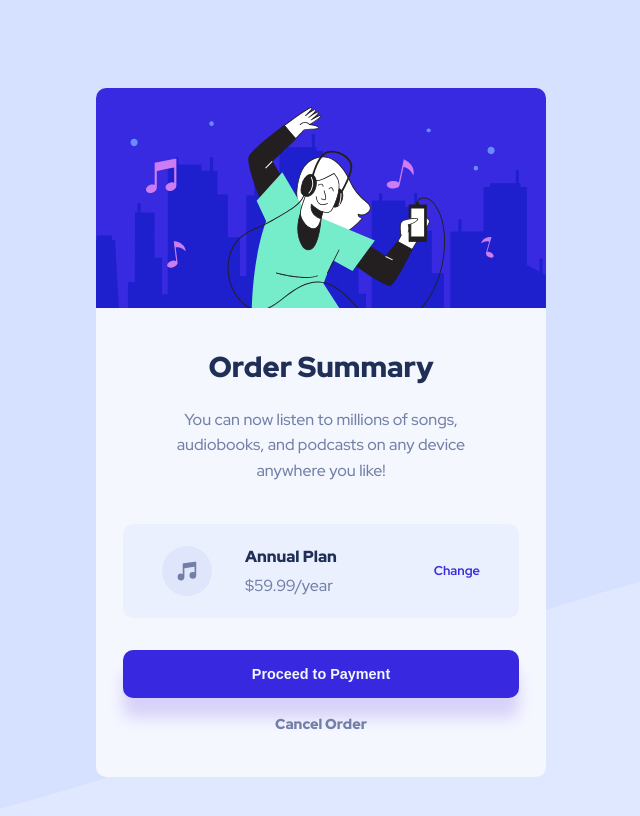
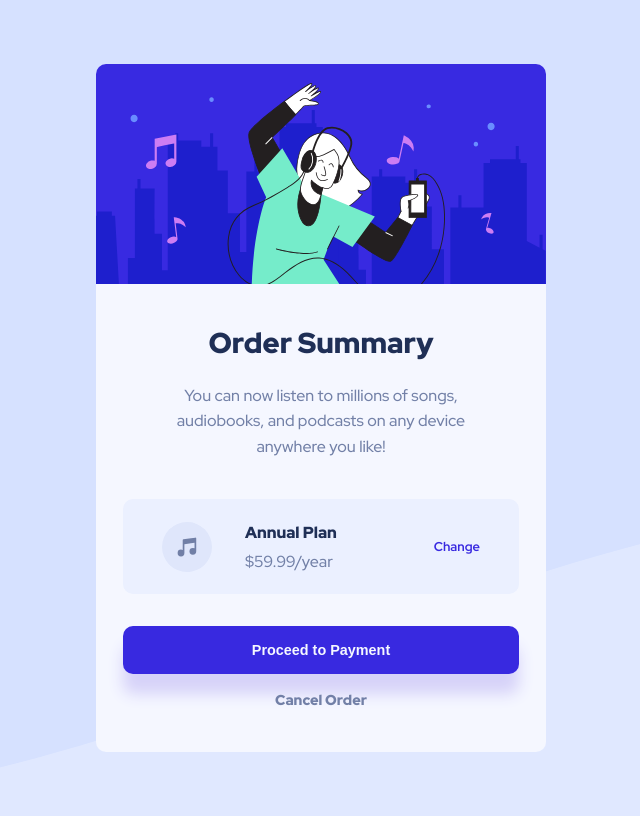
Before and after one commit to annab6/FM_order_summary_component.github.io, a plain HTML site: page index.html in a window 1280 px wide. Shown: the whole page, without its empty margins (319-959 px from the left). Drawn offline with Linux system fonts and the light colour scheme.

Commit message:
fixed vertical centering

```diff
--- a/styles.css
+++ b/styles.css
@@ -12,9 +12,10 @@ body{
     background-size: cover;
     display:flex;
     justify-content: center;
+    min-height: 100vh;
+    align-items:center;
 }
 .container{
-    margin: 10vh 0;
     width:450px;
     border-radius: var(--main-radius);
     background-color:hsl(225, 100%, 98%);
```
